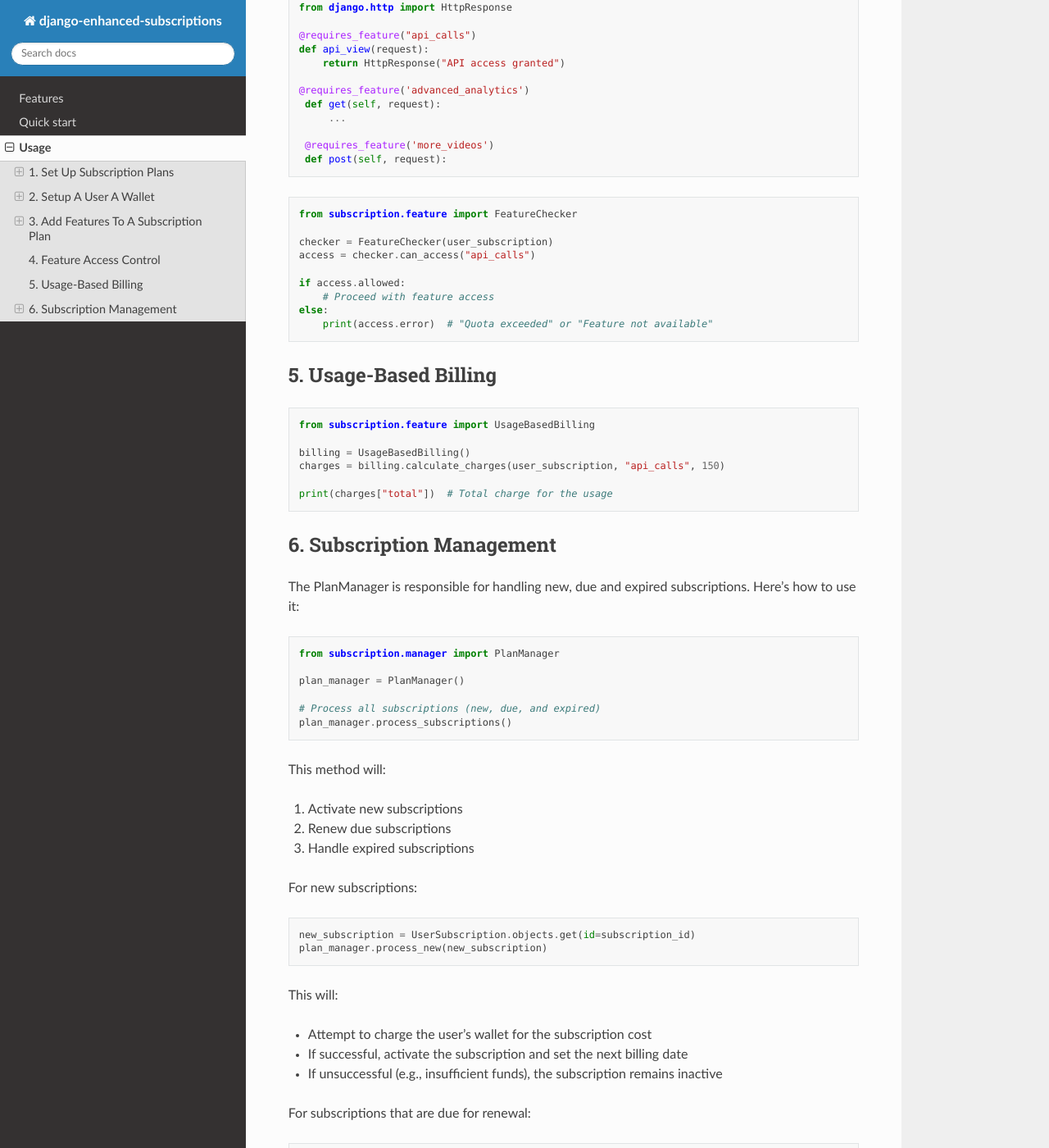
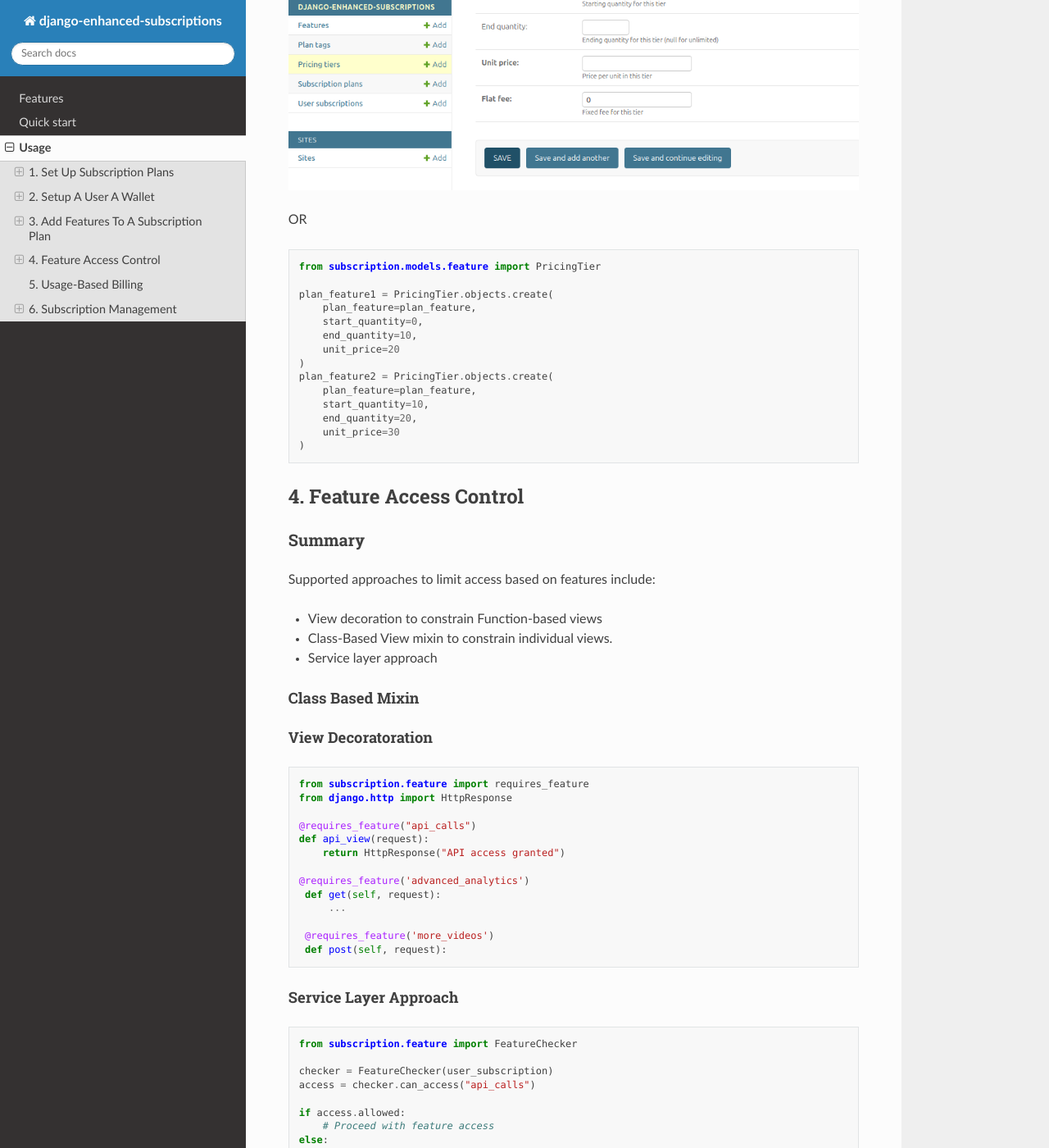
Before and after one commit to joemash/django-enhanced-subscriptions, a Sphinx documentation site: the page built from docs/source/usage.rst, in a window 1280 px wide and 1400 px high, scrolled down 3923 px. Shown: the whole window at 82% size. Built offline with Sphinx 7.4.7 and the Read the Docs theme 3.1.0, drawn with Linux system fonts in a browser that asks for light colours; pages that are not in the unit, such as notebooks, are missing from menus; some of the changed text lies outside the part shown.

```diff
--- a/docs/source/usage.rst
+++ b/docs/source/usage.rst
@@ -138,9 +138,38 @@
        overage_rate=Decimal("0.01")
    )
 
+Adding Pricing Tiers
+^^^^^^^^^^^^^^^^^^^^
+
+Add via admin
+
+.. image:: images/tiers.png
+
+OR
+
+.. code-block:: python
+
+   from subscription.models.feature import PricingTier
+
+   plan_feature1 = PricingTier.objects.create(
+       plan_feature=plan_feature,
+       start_quantity=0,
+       end_quantity=10,
+       unit_price=20
+   )
+   plan_feature2 = PricingTier.objects.create(
+       plan_feature=plan_feature,
+       start_quantity=10,
+       end_quantity=20,
+       unit_price=30
+   )
+
 
 4. Feature Access Control
 -------------------------
+
+Summary
+~~~~~~~
 
 Supported approaches to limit access based on features include:
 
@@ -152,6 +181,7 @@
 
 Class Based Mixin
 ^^^^^^^^^^^^^^^^^
+
 .. code-block:: python
    from subscription.feature import FeatureRequiredMixin
 
@@ -164,6 +194,7 @@
 
 View Decoratoration
 ^^^^^^^^^^^^^^^^^^^
+
 .. code-block:: python
 
    from subscription.feature import requires_feature
@@ -210,6 +241,14 @@
 
 6. Subscription Management
 --------------------------
+
+Summary
+~~~~~~~
+
+1. Activate new subscriptions
+2. Renew due subscriptions
+3. Handle expired subscriptions
+
 
 Managing Subscriptions With ``PlanManager``
 ^^^^^^^^^^^^^^^^^^^^^^^^^^^^^^^^^^^^^^^^^
```
Also changed, not shown: docs/source/images/tiers.png (added).
